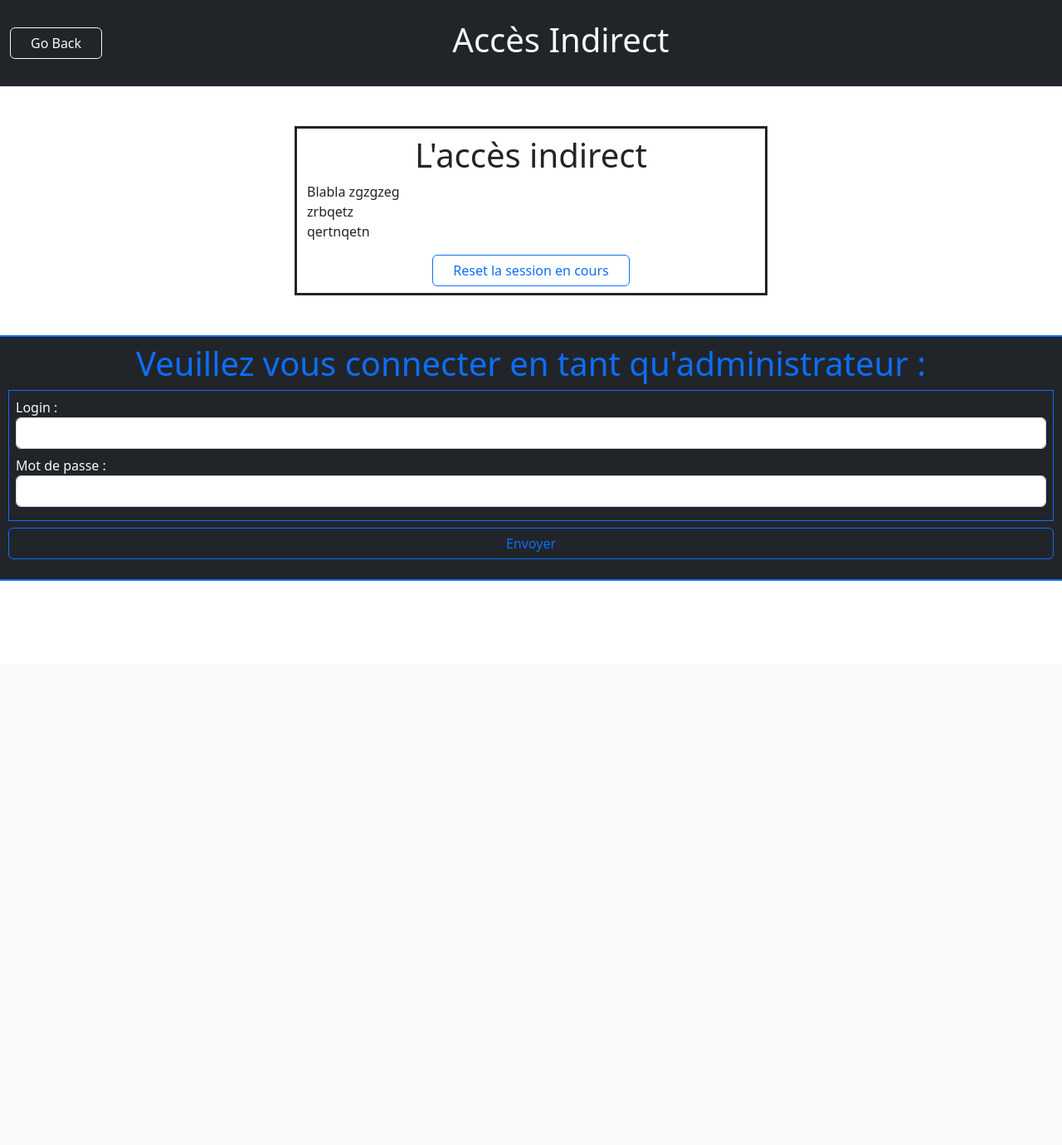
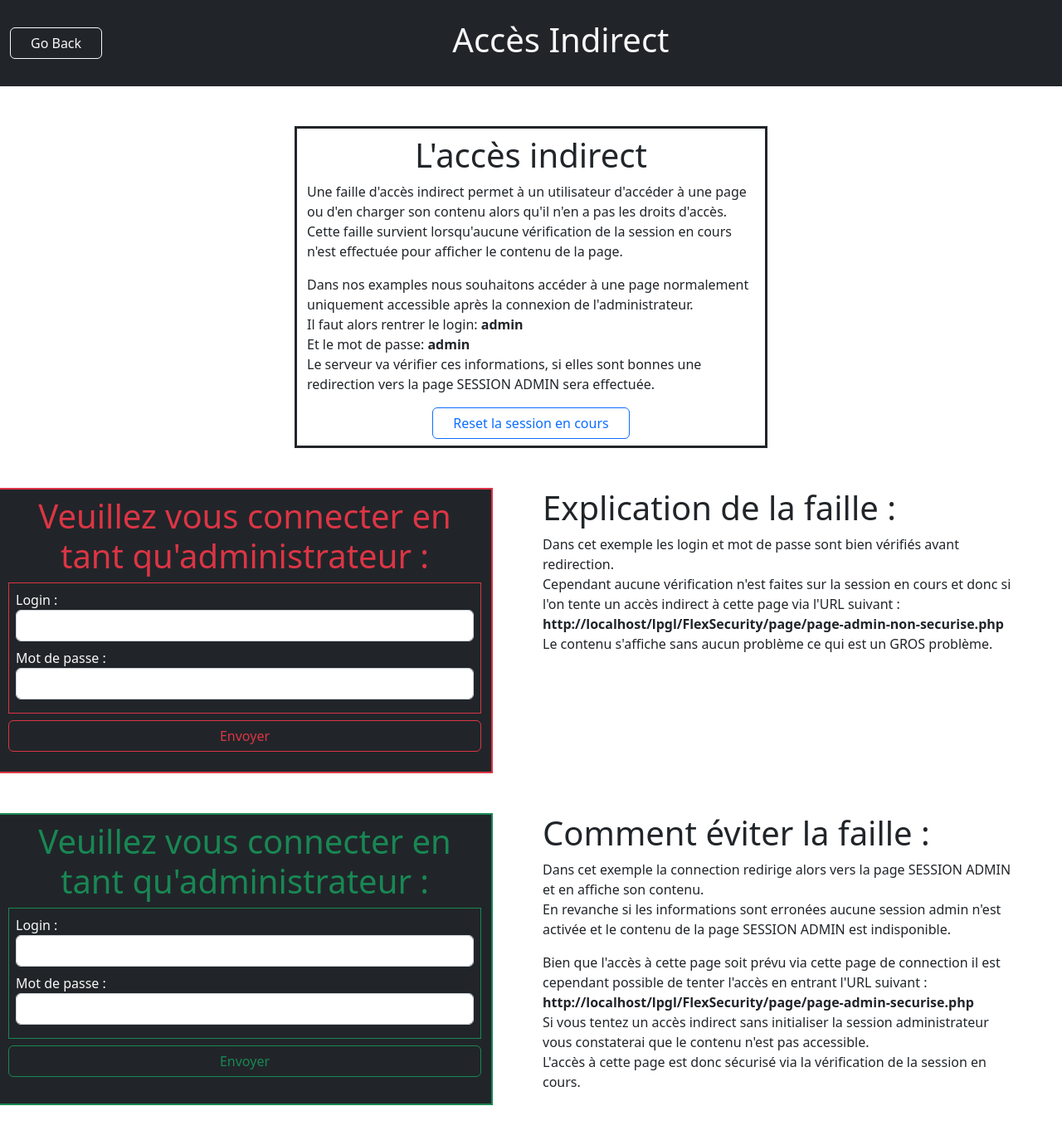
Before and after one commit to DrYruo/FlexSecurity, a PHP site: page /lpgl/page/acces-indirect.php in a window 1280 px wide. Shown: the whole page at 83% size. Before the commit the page ends 700 px from the top, so only its background shows below. Run offline with PHP 8.4, Linux system fonts and the light colour scheme.

Commit message:
fin du projet

```diff
--- a/page/acces-indirect.php
+++ b/page/acces-indirect.php
@@ -26,9 +26,15 @@ require_once "../component/admin-session.php"
     <div class="row my-5 justify-content-md-center">
         <div class="col-6 text-center py-2 border border-3 border-dark">
             <h1>L'accès indirect</h1>
-            <p class="text-lg-start text-lg">Blabla zgzgzeg
-                <br>zrbqetz
-                <br>qertnqetn
+            <p class="text-lg-start text-lg">
+                Une faille d'accès indirect permet à un utilisateur d'accéder à une page ou d'en charger son contenu alors qu'il n'en a pas les droits d'accès.
+                <br>Cette faille survient lorsqu'aucune vérification de la session en cours n'est effectuée pour afficher le contenu de la page.
+            </p>
+            <p class="text-lg-start text-lg">
+                Dans nos examples nous souhaitons accéder à une page normalement uniquement accessible après la connexion de l'administrateur.
+                <br>Il faut alors rentrer le login: <b>admin</b>
+                <br>Et le mot de passe: <b>admin</b>
+                <br>Le serveur va vérifier ces informations, si elles sont bonnes une redirection vers la page SESSION ADMIN sera effectuée.
             </p>
             <a href="../component/destroy-session.php" class="btn btn-outline-primary px-4">Reset la session en cours</a>
         </div>
@@ -37,17 +43,56 @@ require_once "../component/admin-session.php"
 
 <div class="container-fluid px-2">
     <div class="row my-5">
-        <div class="col border border-2 border-primary py-2 bg-dark">
-            <h1 class="text-primary text-center">Veuillez vous connecter en tant qu'administrateur :</h1>
+        <div class="col border border-2 border-danger py-2 bg-dark">
+            <h1 class="text-danger text-center">Veuillez vous connecter en tant qu'administrateur :</h1>
+            <form action="../component/redirection-admin-session-non-securise.php" method="post">
+                <div class="border border-1 border-danger py-2 px-2 my-2">
+                    <label for="sessionLoginDanger" class="text-light">Login :</label>
+                    <input type="text" id="sessionLoginDanger" name="sessionLoginDanger" class="form-control mb-2">
+                    <label for="sessionPasswordDanger" class="text-light">Mot de passe :</label>
+                    <input type="text" id="sessionPasswordDanger" name="sessionPasswordDanger" class="form-control mb-2">
+                </div>
+                <button id="btnAccesIndirectDanger" type="submit" class="form-control btn btn-outline-danger px-4">Envoyer</button>
+            </form>
+        </div>
+        <div class="col mx-5">
+            <h1>Explication de la faille :</h1>
+            <p>
+                Dans cet exemple les login et mot de passe sont bien vérifiés avant redirection.
+                <br>Cependant aucune vérification n'est faites sur la session en cours et donc si l'on tente un accès indirect à cette page via l'URL suivant :
+                <br><b>http://localhost/lpgl/FlexSecurity/page/page-admin-non-securise.php</b>
+                <br>Le contenu s'affiche sans aucun problème ce qui est un GROS problème.
+            </p>
+        </div>
+    </div>
+</div>
+
+<div class="container-fluid px-2">
+    <div class="row my-5">
+        <div class="col border border-2 border-success py-2 bg-dark">
+            <h1 class="text-success text-center">Veuillez vous connecter en tant qu'administrateur :</h1>
             <form action="page-admin-securise.php" method="post">
-                <div class="border border-1 border-primary py-2 px-2 my-2">
+                <div class="border border-1 border-success py-2 px-2 my-2">
                     <label for="sessionLogin" class="text-light">Login :</label>
                     <input type="text" id="sessionLogin" name="sessionLogin" class="form-control mb-2">
                     <label for="sessionPassword" class="text-light">Mot de passe :</label>
                     <input type="text" id="sessionPassword" name="sessionPassword" class="form-control mb-2">
                 </div>
-                <button id="btnAccesIndirect" type="submit" class="form-control btn btn-outline-primary px-4">Envoyer</button>
+                <button id="btnAccesIndirect" type="submit" class="form-control btn btn-outline-success px-4">Envoyer</button>
             </form>
+        </div>
+        <div class="col mx-5">
+            <h1>Comment éviter la faille :</h1>
+            <p>
+                Dans cet exemple la connection redirige alors vers la page SESSION ADMIN et en affiche son contenu.
+                <br>En revanche si les informations sont erronées aucune session admin n'est activée et le contenu de la page SESSION ADMIN est indisponible.
+            </p>
+            <p>
+                Bien que l'accès à cette page soit prévu via cette page de connection il est cependant possible de tenter l'accès en entrant l'URL suivant :
+                <br><b>http://localhost/lpgl/FlexSecurity/page/page-admin-securise.php</b>
+                <br>Si vous tentez un accès indirect sans initialiser la session administrateur vous constaterai que le contenu n'est pas accessible.
+                <br>L'accès à cette page est donc sécurisé via la vérification de la session en cours.
+            </p>
         </div>
     </div>
 </div>
--- a/page/page-admin-securise.php
+++ b/page/page-admin-securise.php
@@ -35,9 +35,6 @@ require_once "../component/admin-session.php"
                 elseif(isset($_SESSION['adminConnection']) && $_SESSION['adminConnection'] == true) {
                     echo "<p class='text-success fs-3'>Contenu de foufou totalement accessible, bienvenu administrateur.</p>";
                 }
-                else {
-                    echo 'coucou';
-                }
             ?>
         </div>
     </div>
--- a/page/submitted-injection-sql.php
+++ b/page/submitted-injection-sql.php
@@ -9,7 +9,7 @@ function getAdminRightWithFault(Bdd $bdd, String $name, String $password) {
         $req = $bdd->getBdd()->query($sql, PDO::FETCH_OBJ);
         $res = $req->fetch(PDO::FETCH_OBJ);
         if (!empty($res)) {
-            echo '<p class="text-success fs-3"> Bienvenue '.$res->name.' !</p>';
+            echo '<p class="text-success fs-3"> Bienvenu '.$res->name.' !</p>';
         } else {
             echo '<p class="text-danger fs-3"> Connection impossible, les identifiants ne sont pas bons !';
         }
@@ -28,7 +28,7 @@ function getAdminRight(Bdd $bdd, String $name, String $password)
         $req->execute();
         $res = $req->fetch(PDO::FETCH_OBJ);
         if (!empty($res)) {
-            echo '<p class="text-success fs-3"> Bienvenue ' . $res->name . ' !</p>';
+            echo '<p class="text-success fs-3"> Bienvenu ' . $res->name . ' !</p>';
         } else {
             echo '<p class="text-danger fs-3"> Connection impossible, les identifiants ne sont pas bons !</p>;
                     <p class="text-danger fs-3">Pas d\'injection SQL possible cette fois !</p>';
```
Also changed, not shown: component/redirection-admin-session-non-securise.php (added, +11 -0 lines), index.php (+3 -29 lines), page/faille-xss.php (+13 -5 lines).
